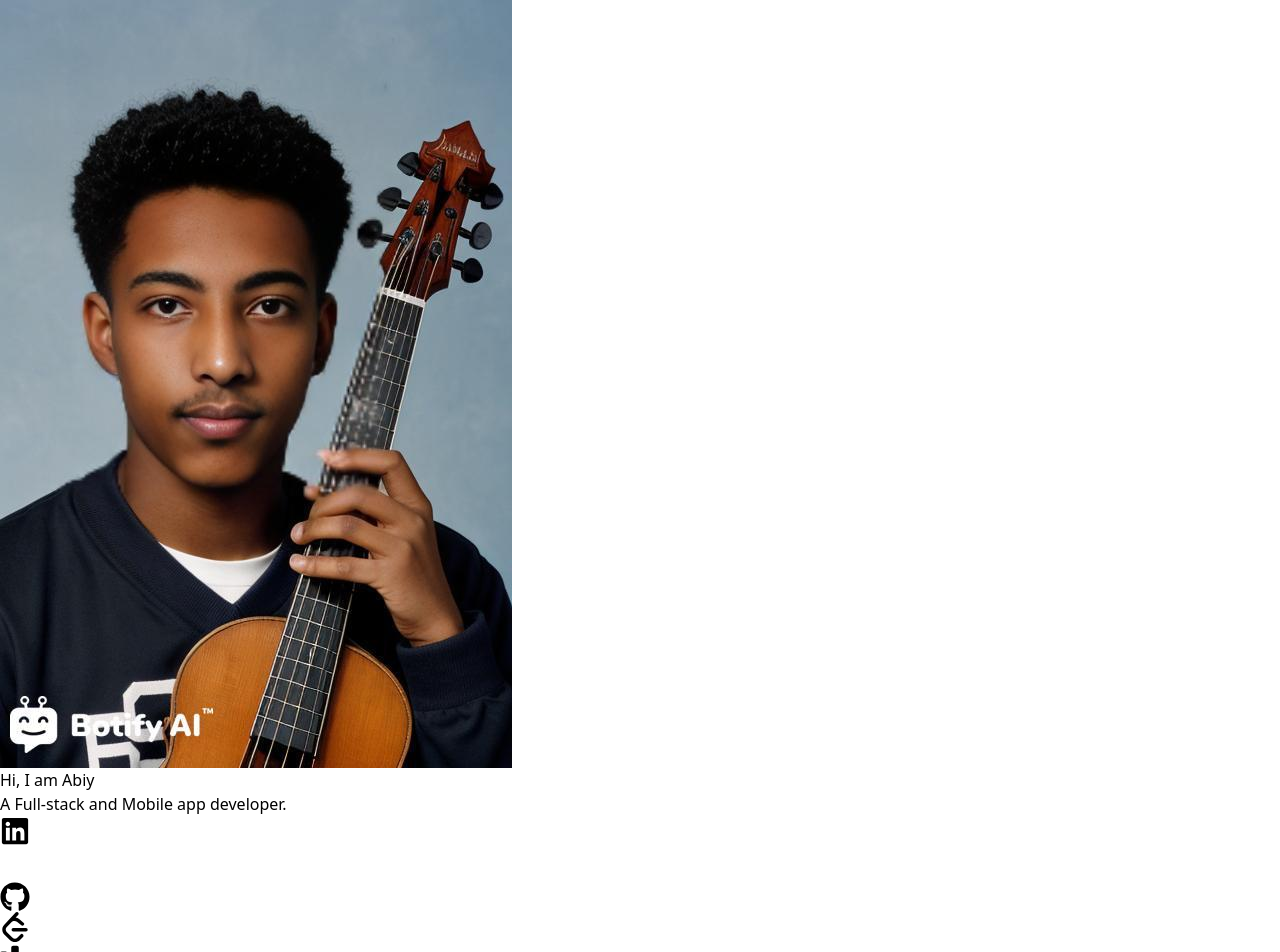
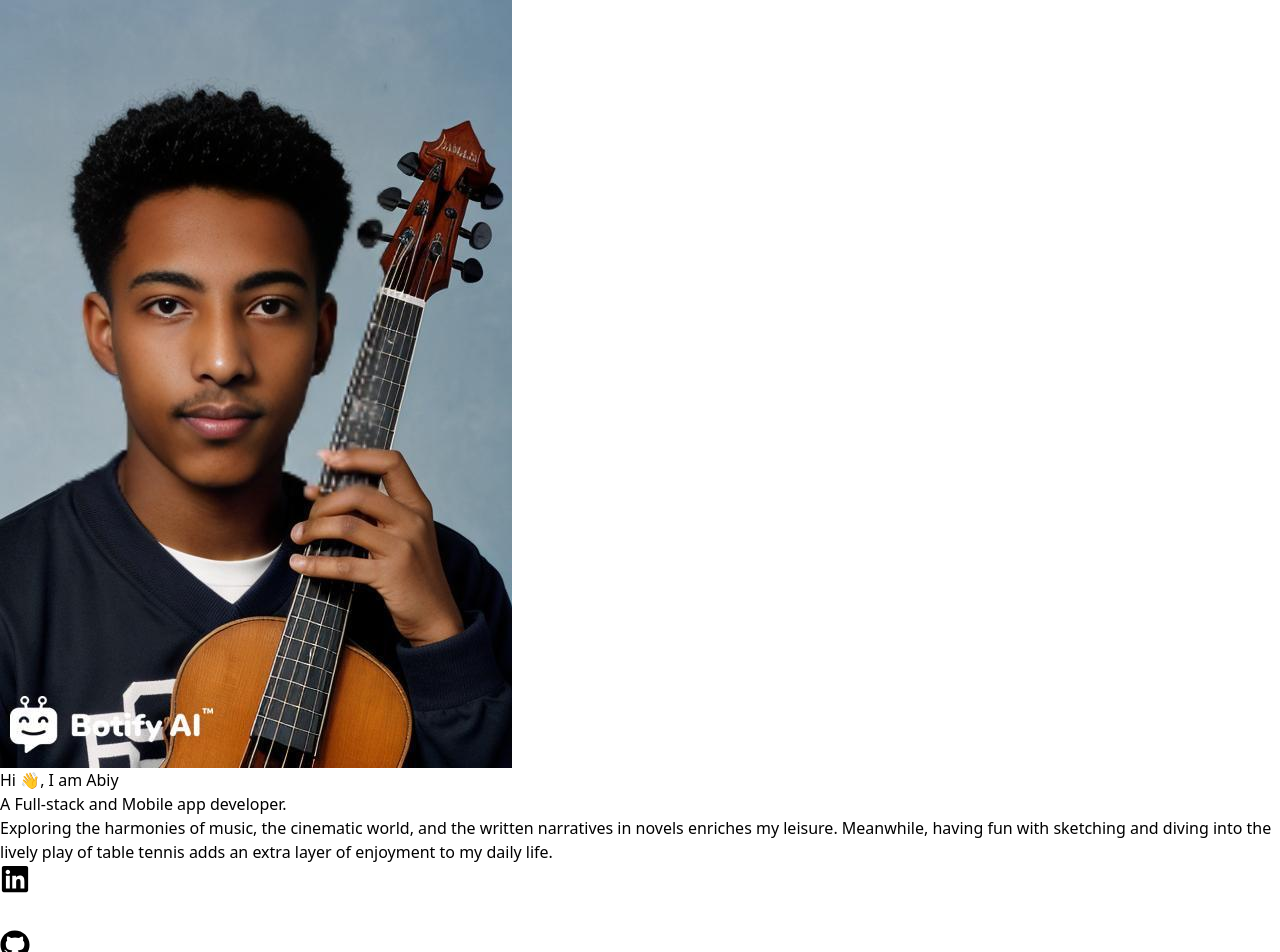
Before and after one commit to Orion777-cmd/portfolio, a React (Vite) app in the folder Portfolio-website/: page / in a window 1280 px wide. Shown: the top 952 px of the page. Built offline with nearby package versions, Linux system fonts and the light colour scheme; some icons are missing.

Commit message:
added a hobbies component

```diff
--- /dev/null
+++ b/Portfolio-website/src/components/hobbies.component.tsx
@@ -0,0 +1,14 @@
+
+const Hobbies = () => {
+    return(
+        <div className="flex flex-wrap justify-center items-center m-2 p-2 h-30 border-t-2 border-black">
+            <p>
+                Exploring the harmonies of music, the cinematic world, and the written narratives in novels enriches my leisure. Meanwhile,
+                having fun with sketching and diving into the lively play of table tennis adds an extra layer of enjoyment to my daily life.
+            </p>
+
+        </div>
+    )
+};
+
+export default Hobbies;
--- a/Portfolio-website/src/components/profile.component.tsx
+++ b/Portfolio-website/src/components/profile.component.tsx
@@ -1,5 +1,6 @@
 
 import Social from "./socials.component";
+import Hobbies from "./hobbies.component";
 import profile from "../assets/the_guitar.jpg";
 
 const Profile = () => {
@@ -8,11 +9,12 @@ const Profile = () => {
         <div className="flex xl:flex-row flex-col gap-2 justify-around items-center">
           <img src={profile} alt="" className="w-[200px] h-[200px] rounded-full object-cover object-center" />
           <div className="details flex flex-col items-center justify-center ">
-            <h1 className="text-2xl text-left">Hi, I am Abiy</h1>
+            <h1 className="text-2xl text-left">Hi &#128075;, I am Abiy</h1>
 
             <h2 className="text-base text-center">A Full-stack and Mobile app developer.</h2>
           </div>
         </div>
+        <Hobbies />
         <Social />
 
       </div>
```
